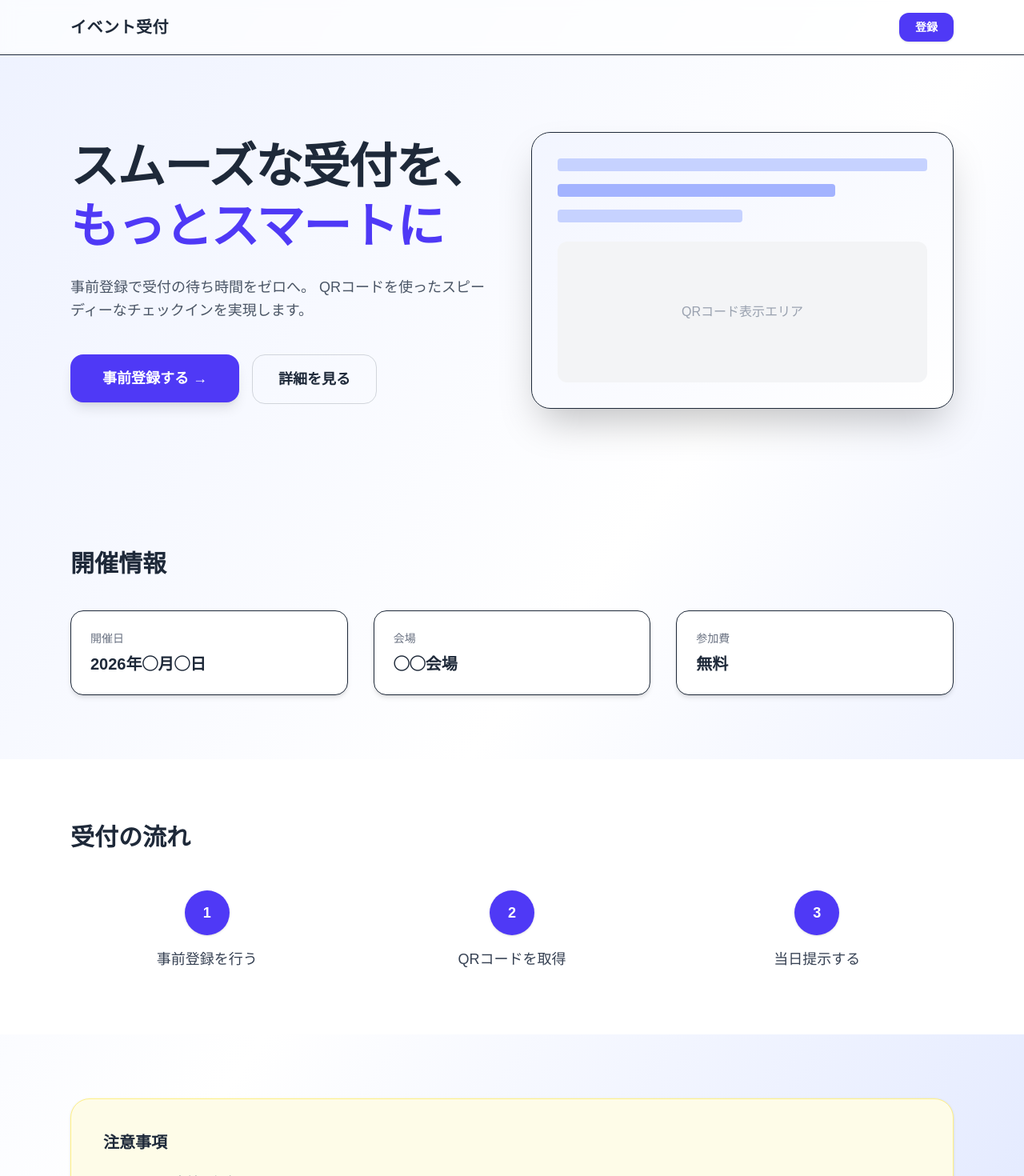
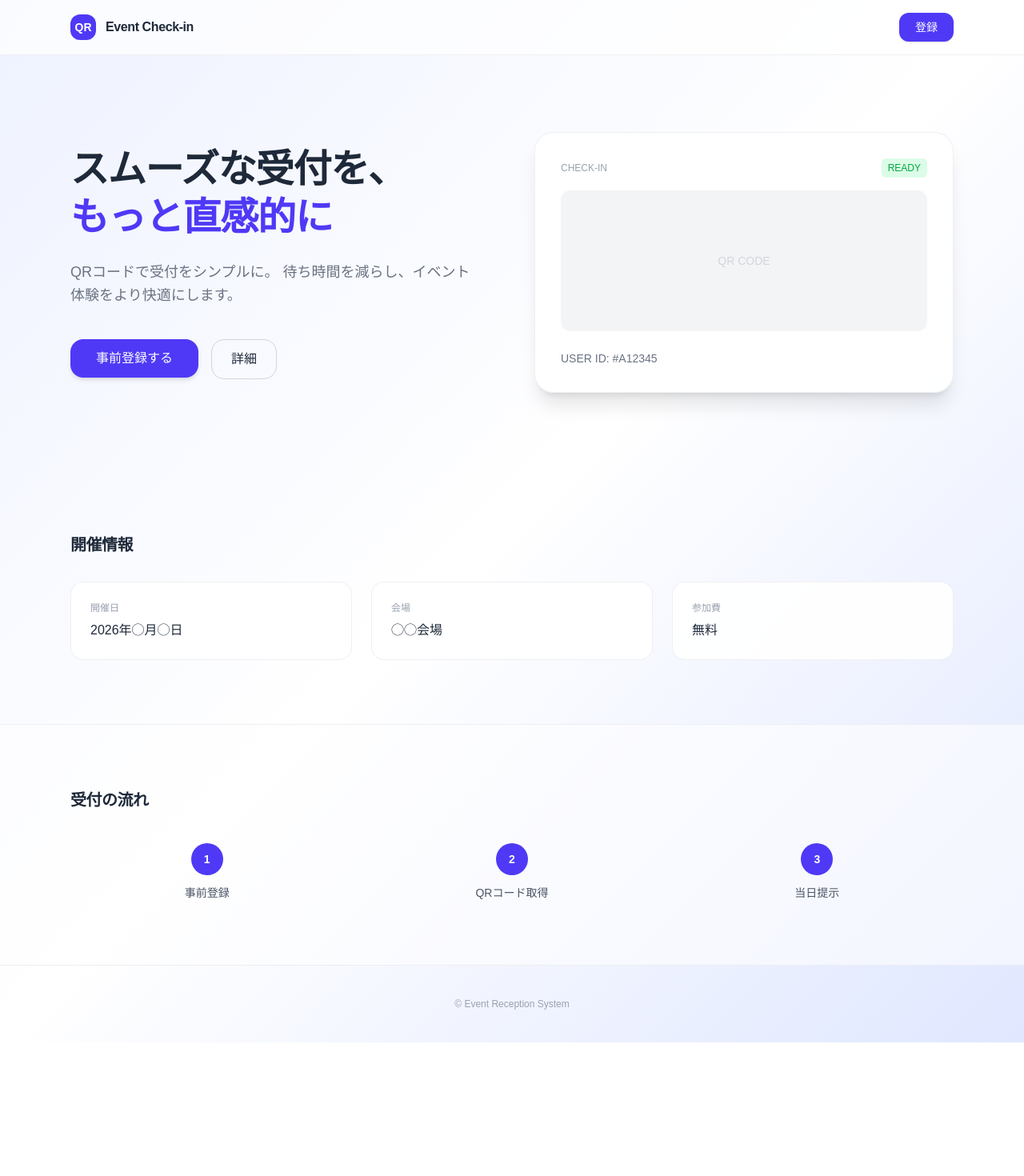
Before and after one commit to akiy2009/comming, a Next.js app: page / in a window 1280 px wide. Shown: the top 1470 px of the page at 80% size. After the commit the page ends 1303 px from the top, so only its background shows below. Built offline with nearby package versions, Linux system fonts and the light colour scheme.

Commit message:
Update page.tsx

```diff
--- a/app/page.tsx
+++ b/app/page.tsx
@@ -4,69 +4,73 @@ import Link from "next/link";
 
 export default function Home() {
   return (
-    <main className="min-h-screen bg-gradient-to-br from-indigo-50 via-white to-indigo-100 text-gray-800 selection:bg-indigo-200">
+    <main className="min-h-screen bg-gradient-to-br from-indigo-50 via-white to-indigo-100 text-gray-800 antialiased">
 
-      {/* ヘッダー */}
-      <header className="sticky top-0 backdrop-blur bg-white/70 border-b z-50">
+      {/* Header */}
+      <header className="sticky top-0 backdrop-blur bg-white/70 border-b border-gray-200/60 z-50">
         <div className="max-w-6xl mx-auto px-6 py-4 flex justify-between items-center">
-          <h1 className="text-xl font-bold tracking-wide">イベント受付</h1>
+          <div className="flex items-center gap-3">
+            <div className="w-8 h-8 rounded-xl bg-indigo-600 text-white flex items-center justify-center text-sm font-semibold">QR</div>
+            <h1 className="text-base font-semibold tracking-tight">Event Check-in</h1>
+          </div>
+
           <Link href="/register">
-            <button className="hidden md:block bg-indigo-600 hover:bg-indigo-700 text-white px-5 py-2 rounded-xl text-sm font-semibold shadow transition">
+            <button className="bg-indigo-600 hover:bg-indigo-700 text-white px-5 py-2 rounded-xl text-sm font-medium shadow-sm hover:shadow-md transition">
               登録
             </button>
           </Link>
         </div>
       </header>
 
-      {/* ヒーロー */}
-      <section className="max-w-6xl mx-auto px-6 py-24 grid md:grid-cols-2 gap-12 items-center">
-        <div className="transition-all duration-700 opacity-100 translate-y-0">
-          <h2 className="text-4xl md:text-6xl font-extrabold mb-6 leading-tight tracking-tight">
+      {/* Hero */}
+      <section className="max-w-6xl mx-auto px-6 py-24 grid md:grid-cols-2 gap-14 items-center">
+        <div>
+          <h2 className="text-4xl md:text-5xl font-semibold leading-tight tracking-tight mb-6">
             スムーズな受付を、
             <br />
-            <span className="text-indigo-600">もっとスマートに</span>
+            <span className="text-indigo-600">もっと直感的に</span>
           </h2>
 
-          <p className="text-gray-600 text-lg leading-relaxed mb-10">
-            事前登録で受付の待ち時間をゼロへ。
-            QRコードを使ったスピーディーなチェックインを実現します。
+          <p className="text-gray-500 text-lg leading-relaxed mb-10 max-w-lg">
+            QRコードで受付をシンプルに。
+            待ち時間を減らし、イベント体験をより快適にします。
           </p>
 
-          <div className="flex gap-4 flex-wrap">
+          <div className="flex gap-4">
             <Link href="/register">
-              <button className="bg-indigo-600 hover:bg-indigo-700 text-white px-10 py-4 rounded-2xl text-lg font-semibold shadow-lg hover:shadow-xl hover:-translate-y-0.5 transition-all">
-                事前登録する →
+              <button className="bg-indigo-600 hover:bg-indigo-700 text-white px-8 py-3 rounded-2xl text-base font-medium shadow-md hover:shadow-lg hover:-translate-y-0.5 transition-all">
+                事前登録する
               </button>
             </Link>
 
             <a href="#info">
-              <button className="border border-gray-300 px-8 py-4 rounded-2xl text-lg font-semibold hover:bg-gray-100 transition">
-                詳細を見る
+              <button className="border border-gray-300 px-6 py-3 rounded-2xl text-base font-medium hover:bg-gray-100 transition">
+                詳細
               </button>
             </a>
           </div>
         </div>
 
-        {/* ビジュアルカード */}
-        <div className="bg-white rounded-3xl shadow-2xl p-8 border relative overflow-hidden hover:shadow-3xl transition-all duration-500">
-          <div className="absolute inset-0 bg-gradient-to-br from-indigo-100 to-transparent opacity-40" />
+        {/* Preview Card */}
+        <div className="bg-white/90 backdrop-blur rounded-3xl shadow-xl border border-gray-200/60 p-8">
+          <div className="flex items-center justify-between text-xs text-gray-400 mb-4">
+            <span>CHECK-IN</span>
+            <span className="px-2 py-1 bg-green-100 text-green-600 rounded-md">READY</span>
+          </div>
 
-          <div className="relative space-y-4">
-            <div className="h-4 bg-indigo-200 rounded" />
-            <div className="h-4 bg-indigo-300 rounded w-3/4" />
-            <div className="h-4 bg-indigo-200 rounded w-1/2" />
-            <div className="mt-6 h-44 bg-gray-100 rounded-xl flex items-center justify-center text-gray-400 font-medium">
-              QRコード表示エリア
-            </div>
+          <div className="h-44 bg-gray-100 rounded-xl flex items-center justify-center text-gray-300 text-sm">
+            QR CODE
           </div>
+
+          <div className="mt-6 text-sm text-gray-500">USER ID: #A12345</div>
         </div>
       </section>
 
-      {/* 開催情報 */}
+      {/* Info */}
       <section id="info" className="max-w-6xl mx-auto px-6 py-20">
-        <h3 className="text-3xl font-bold mb-10">開催情報</h3>
+        <h3 className="text-xl font-semibold mb-8 tracking-tight">開催情報</h3>
 
-        <div className="grid md:grid-cols-3 gap-8">
+        <div className="grid md:grid-cols-3 gap-6">
           {[
             { label: "開催日", value: "2026年◯月◯日" },
             { label: "会場", value: "◯◯会場" },
@@ -74,50 +78,39 @@ export default function Home() {
           ].map((item, i) => (
             <div
               key={i}
-              className="bg-white rounded-2xl p-6 shadow-md border hover:shadow-xl hover:-translate-y-1 transition-all duration-300"
+              className="bg-white/90 backdrop-blur rounded-2xl p-6 border border-gray-200/60 hover:shadow-md hover:-translate-y-0.5 transition-all"
             >
-              <div className="text-sm text-gray-500 mb-2">{item.label}</div>
-              <div className="text-xl font-semibold">{item.value}</div>
+              <div className="text-xs text-gray-400 mb-2">{item.label}</div>
+              <div className="text-base font-medium">{item.value}</div>
             </div>
           ))}
         </div>
       </section>
 
-      {/* 受付の流れ */}
-      <section className="bg-white py-20">
-        <div className="max-w-6xl mx-auto px-6">
-          <h3 className="text-3xl font-bold mb-12">受付の流れ</h3>
+      {/* Steps */}
+      <section className="bg-white/60 border-y border-gray-200/60">
+        <div className="max-w-6xl mx-auto px-6 py-20">
+          <h3 className="text-xl font-semibold mb-10 tracking-tight">受付の流れ</h3>
 
           <div className="grid md:grid-cols-3 gap-10">
             {[
-              "事前登録を行う",
-              "QRコードを取得",
-              "当日提示する",
+              "事前登録",
+              "QRコード取得",
+              "当日提示",
             ].map((step, i) => (
-              <div key={i} className="text-center group">
-                <div className="w-14 h-14 mx-auto mb-4 rounded-full bg-indigo-600 text-white flex items-center justify-center font-bold text-lg shadow group-hover:scale-110 transition">
+              <div key={i} className="text-center">
+                <div className="w-10 h-10 mx-auto mb-3 rounded-full bg-indigo-600 text-white flex items-center justify-center text-sm font-semibold">
                   {i + 1}
                 </div>
-                <p className="text-gray-700 text-lg">{step}</p>
+                <p className="text-gray-600 text-sm">{step}</p>
               </div>
             ))}
           </div>
         </div>
       </section>
 
-      {/* 注意事項 */}
-      <section className="max-w-6xl mx-auto px-6 py-20">
-        <div className="bg-yellow-50 border border-yellow-200 rounded-3xl p-10 shadow-sm">
-          <h3 className="text-xl font-semibold mb-6">注意事項</h3>
-          <ul className="space-y-3 text-gray-700">
-            <li>QRコードは事前に保存してください。</li>
-            <li>提示できない場合、受付に時間がかかる可能性があります。</li>
-          </ul>
-        </div>
-      </section>
-
-      {/* フッター */}
-      <footer className="text-center text-sm text-gray-500 py-10 border-t">
+      {/* Footer */}
+      <footer className="text-center text-xs text-gray-400 py-10">
         © Event Reception System
       </footer>
 
```
